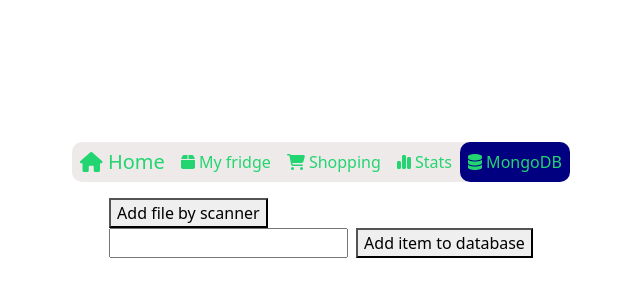
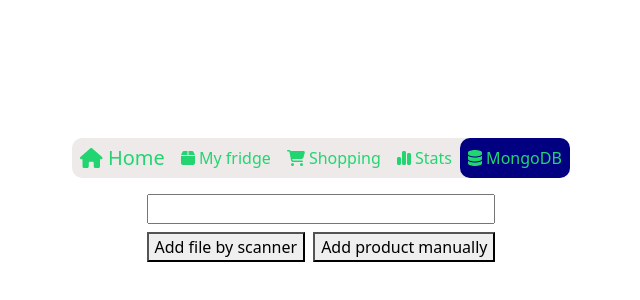
Before and after one commit to halldor03/barcode-scanner, a Vue app: page /#/mongodb in a window 1280 px wide. Shown: the part 200-500 px from the top of the page, without its empty margins (319-959 px from the left). Built offline with nearby package versions, Linux system fonts and the light colour scheme.

Commit message:
basic openfoods api integration

```diff
--- a/package.json
+++ b/package.json
@@ -19,6 +19,7 @@
     "@fortawesome/free-regular-svg-icons": "^6.4.2",
     "@fortawesome/free-solid-svg-icons": "^6.4.2",
     "@fortawesome/vue-fontawesome": "^3.0.3",
+    "axios": "^1.5.1",
     "mongodb": "^6.1.0",
     "pinia": "^2.1.6",
     "register-service-worker": "^1.7.2",
--- a/src/views/MongoView.vue
+++ b/src/views/MongoView.vue
@@ -1,44 +1,62 @@
 <script setup lang="ts">
 import { Ref, ref } from "vue";
-import { v4 as uuid } from "uuid";
+import axios from "axios";
 import { StreamBarcodeReader } from "vue-barcode-reader";
 
-const name = ref("");
-const scannerOpened = ref();
-const barcode = ref("");
-const productScanned: Ref<boolean> = ref(false);
+const isScannerOpened = ref();
+const productBarcode = ref("");
+const isProductScanned: Ref<boolean> = ref(false);
+const productData = ref();
+const isProductFound: Ref<boolean> = ref();
 
-function addToDB() {
-  const item = {
-    id: uuid(),
-    name: name.value
-  };
-  name.value = "";
-}
-
-const onDecode = (text) => {
-  productScanned.value = true;
-  scannerOpened.value = false;
-  barcode.value = text;
+const onDecode = (text: string) => {
+  isProductScanned.value = true;
+  isScannerOpened.value = false;
+  productBarcode.value = text;
+  handleProductFetching();
 };
 
 function toggleCamera() {
-  scannerOpened.value = !scannerOpened.value;
+  isScannerOpened.value = !isScannerOpened.value;
 }
 
+function handleProductFetching() {
+  // TODO: check if product exists in DB, if so get it from there, else fetch from API
+  fetchProductFromAPI();
+  productBarcode.value = null;
+}
+
+async function fetchProductFromAPI() {
+  try {
+    const response = await axios.get(`https://world.openfoodfacts.org/api/v3/product/${productBarcode.value}.json`);
+    productData.value = response.data.product;
+    isProductFound.value = true;
+
+  } catch (error) {
+    if (error.response.data.result.id === "product_not_found") {
+      isProductFound.value = false;
+      console.log("product not found");
+    }
+    else console.error(error);
+  }
+}
 </script>
 
 
 <template>
   <main>
     <div>
-      <button @click="toggleCamera">{{ scannerOpened ? 'Close scanner' : 'Add file by scanner' }}</button>
-      <p v-if="productScanned"> Product barcode is : {{ barcode }}</p>
-      <StreamBarcodeReader v-if="scannerOpened" @decode="onDecode"></StreamBarcodeReader>
-    </div>
-    <div>
-      <input v-model="name" class="me-2" type="text">
-      <button @click="addToDB">Add item to database</button>
+      <input v-model="productBarcode" class="w-100 mb-2" type="text">
+      <div class="d-flex">
+        <button @click="toggleCamera">{{ isScannerOpened ? 'Close scanner' : 'Add file by scanner' }}</button>
+        <StreamBarcodeReader v-if="isScannerOpened" @decode="onDecode"></StreamBarcodeReader>
+        <button class="ms-2" @click="handleProductFetching">Add product manually</button>
+      </div>
+      <p v-if="isProductFound"> Keywords: {{ productData._keywords }} </p>
+      <div v-if="isProductFound" class="d-flex justify-content-center">
+        <img :src="productData.image_url" />
+      </div>
+      <p v-if="productData && !productData.image_url"> Image not found </p>
     </div>
   </main>
 </template>
```
Also changed, not shown: 1 other file (tests, documents, lock files or other folders).
